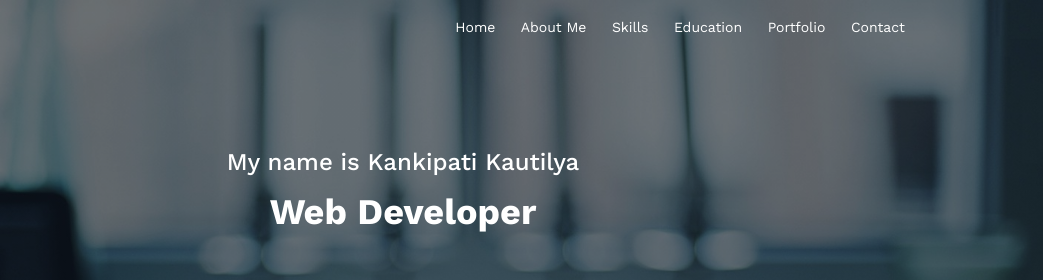
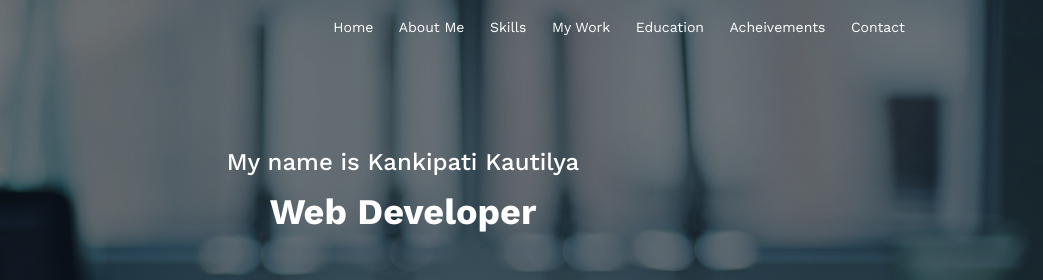
Before and after one commit to kautilya2000/webportfolio, a plain HTML site: page index.html in a window 1280 px wide. Shown: the top 280 px of the page, 237-1280 px from the left. Drawn offline with nearby package versions, Linux system fonts and the light colour scheme.

Commit message:
Update index.html

```diff
--- a/index.html
+++ b/index.html
@@ -22,8 +22,9 @@
 							<li><a href="#" title="Home" class="menu_list">Home</a></li>
 							<li><a href="#about" title="About" class="menu_list">About Me</a></li>
 							<li><a href="#skills" title="Skills" class="menu_list">Skills</a></li>
+							<li><a href="#portfolio" title="My Work" class="menu_list">My Work</a></li>
 							<li><a href="#education" title="Education" class="menu_list">Education</a></li>
-							<li><a href="#portfolio" title="Portfolio" class="menu_list">Portfolio</a></li>
+							<li><a href="#stats" title="Acheivements" class="menu_list">Acheivements</a></li>
 							<li><a href="#contact" title="Contact" class="menu_list">Contact</a></li>
 						</ul>
 					</nav>
@@ -194,6 +195,7 @@
 			<!-- Stats Begin -->
 			<div class="stats">
 				<div class="center">
+					<h2>Acheivements</h2>
 					<ul>
 						<li>
 							<a href="#" title="Stats"><i class="fas fa-users"></i></a>
```
